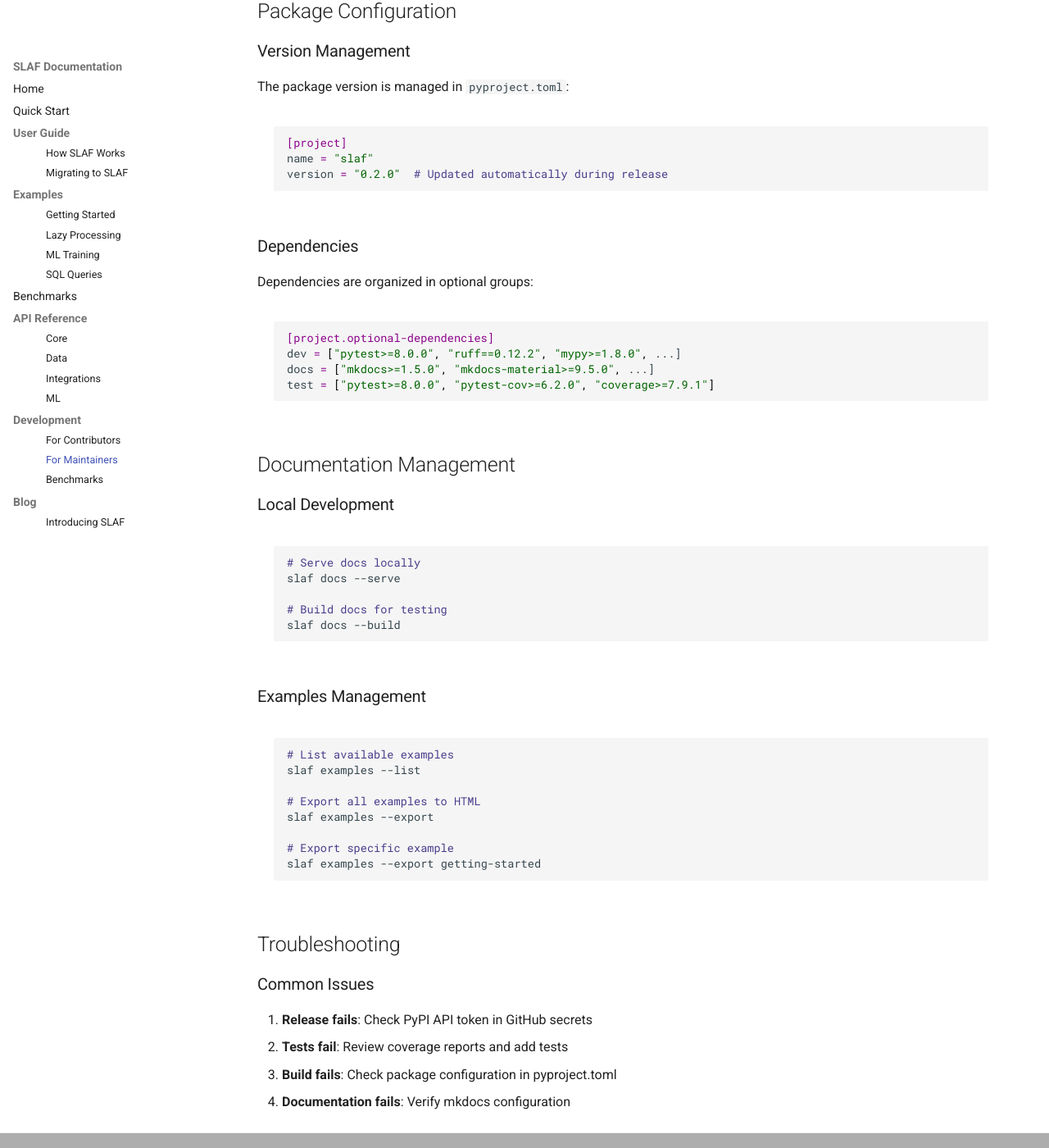
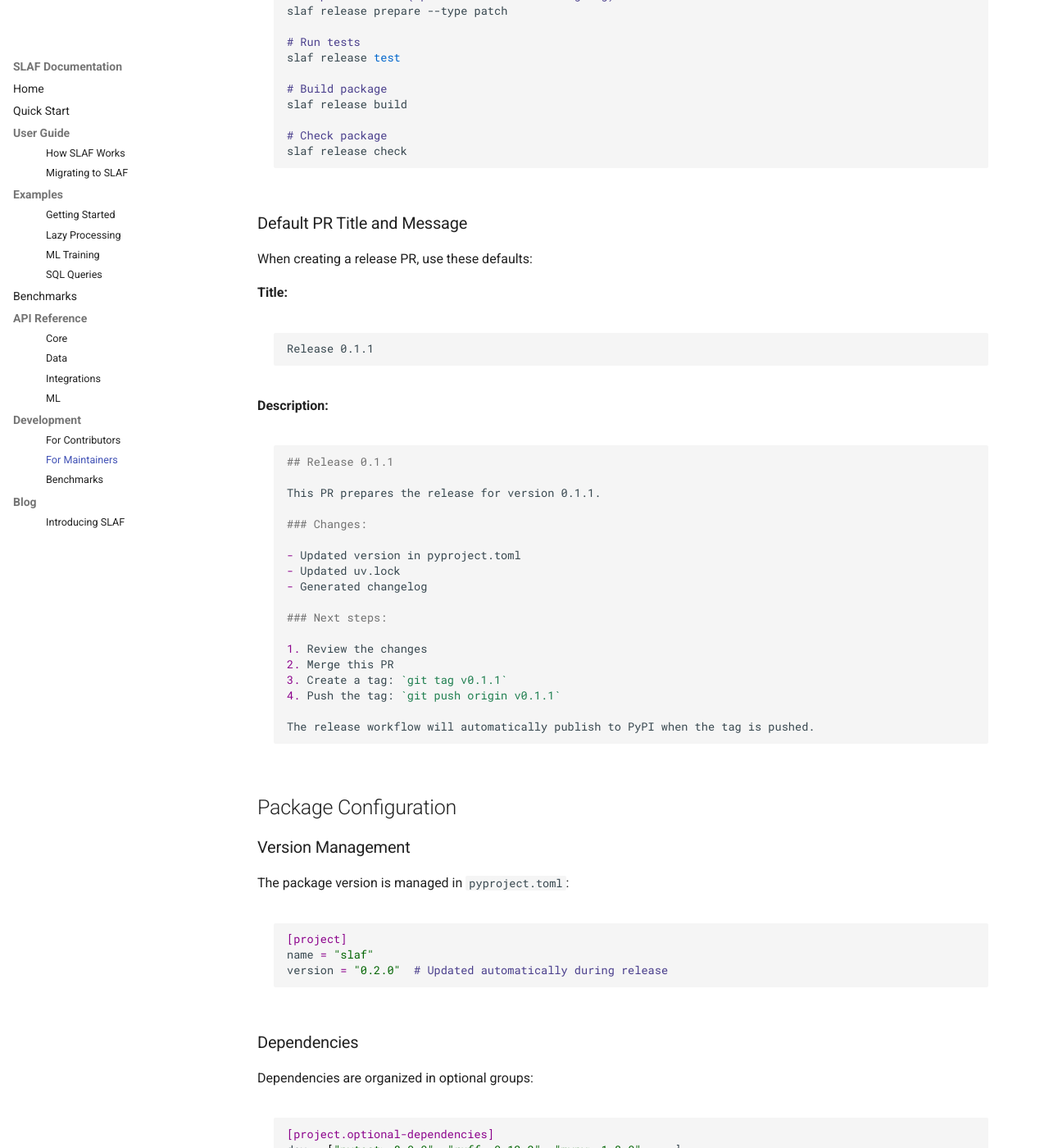
Before and after one commit to slaf-project/slaf, an MkDocs documentation site: the page built from docs/development/maintaining.md, in a window 1280 px wide and 1400 px high, scrolled down 2322 px. Shown: the whole window at 82% size. Built offline with MkDocs 1.6.1 and Material for MkDocs 9.7.7, drawn with Linux system fonts in a browser that asks for light colours; comment, search, counter and statistics services are not loaded; some of the changed text lies outside the part shown.

Commit message:
docs: update release process to reflect manual PR creation workflow

````diff
--- a/docs/development/maintaining.md
+++ b/docs/development/maintaining.md
@@ -48,10 +48,20 @@ The release process is automated through GitHub Actions:
 
    - Go to `Actions` → `Prepare Release`
    - Choose release type: `patch`, `minor`, or `major`
-   - Review the generated PR
-   - Merge the PR to main branch
+   - The workflow will:
+     - Calculate the next version number
+     - Update `pyproject.toml` and `uv.lock`
+     - Generate a changelog with recent commits
+     - Create and push a release branch
+     - Provide direct links to create a PR
 
-2. **Create Release Tag**:
+2. **Create Pull Request**:
+
+   - Click the provided link in the workflow output
+   - Or go to: `https://github.com/slaf-project/slaf/compare/main...release-{VERSION}`
+   - Use the default title and description below
+
+3. **Create Release Tag**:
 
    ```bash
    git pull origin main
@@ -59,7 +69,7 @@ The release process is automated through GitHub Actions:
    git push origin v0.2.1
    ```
 
-3. **Automatic Publishing**:
+4. **Automatic Publishing**:
    - The release workflow automatically:
      - Builds the package
      - Runs tests
@@ -82,6 +92,39 @@ slaf release build
 
 # Check package
 slaf release check
+```
+
+### Default PR Title and Message
+
+When creating a release PR, use these defaults:
+
+**Title:**
+
+```
+Release 0.1.1
+```
+
+**Description:**
+
+```markdown
+## Release 0.1.1
+
+This PR prepares the release for version 0.1.1.
+
+### Changes:
+
+- Updated version in pyproject.toml
+- Updated uv.lock
+- Generated changelog
+
+### Next steps:
+
+1. Review the changes
+2. Merge this PR
+3. Create a tag: `git tag v0.1.1`
+4. Push the tag: `git push origin v0.1.1`
+
+The release workflow will automatically publish to PyPI when the tag is pushed.
 ```
 
 ## Package Configuration
````
